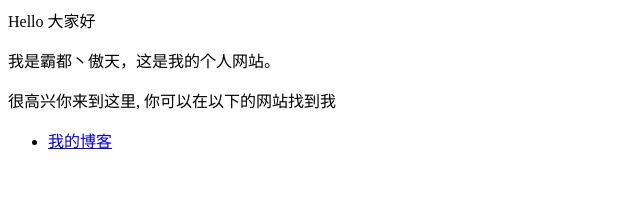
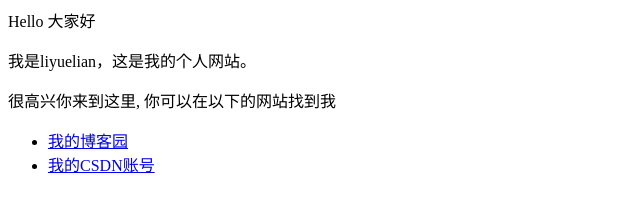
Before and after one commit to li-yue-lian/li-yue-lian.github.io, a plain HTML site: page index.html in a window 1280 px wide. Shown: the whole page, without its empty margins (0-640 px from the left). Drawn offline with Linux system fonts and the light colour scheme.

Commit message:
Update index.html

```diff
--- a/index.html
+++ b/index.html
@@ -1,7 +1,9 @@
 <p>Hello 大家好</p>
-<p>我是霸都丶傲天，这是我的个人网站。 </p>
+<p>我是liyuelian，这是我的个人网站。 </p>
 <p>很高兴你来到这里, 你可以在以下的网站找到我</p>
 
 <ul>
-  <li> <a href="https://www.cnblogs.com/liyuelian/">我的博客</a> </li>
+  <li> <a href="https://www.cnblogs.com/liyuelian/">我的博客园</a> </li>
+   <li> <a href="https://blog.csdn.net/weixin_45402023?type=blog">我的CSDN账号</a> </li>
+
 </ul>
```
